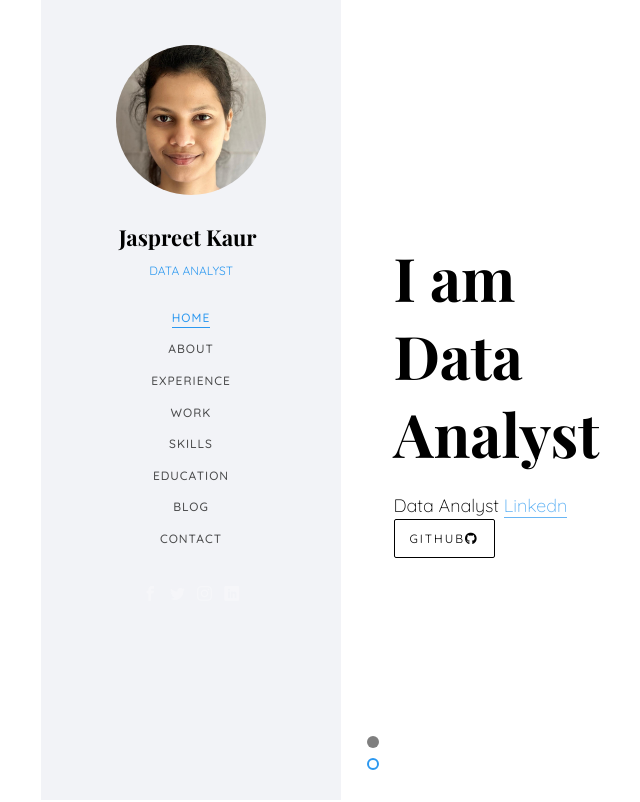
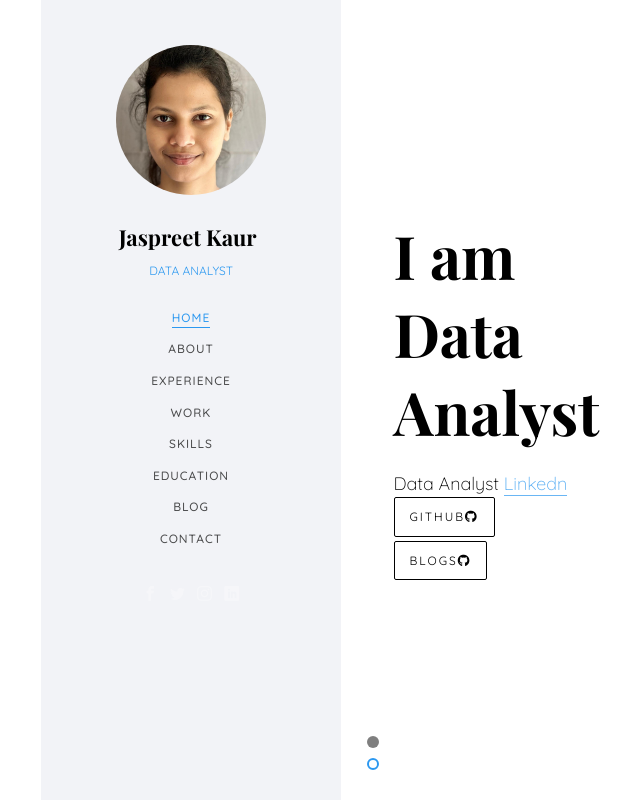
Before and after one commit to JaspreetKaur0410/portfolio, a plain HTML site: page index.html in a window 1280 px wide. Shown: the top 802 px of the page, without its empty margins (14-654 px from the left). Drawn offline with nearby package versions, Linux system fonts and the light colour scheme; files whose address does not match are found by name; a web font is replaced by a local one.

Commit message:
blog-commit-3

```diff
--- a/index.html
+++ b/index.html
@@ -150,6 +150,8 @@
 <!--															Portfolio <i class="icon-briefcase3"></i></a></p>-->
 													<p><a href="https://github.com/JaspreetKaur0410?tab=repositories"
 															target="_blank" class="btn btn-primary btn-learn">Github<i class="fab fa-github"></i></a></p>
+													<p><a href="https://medium.com/@kaur.jasp0403"
+															target="_blank" class="btn btn-primary btn-learn">Blogs<i class="fab fa-github"></i></a></p>
 												</div>
 											</div>
 										</div>
```
